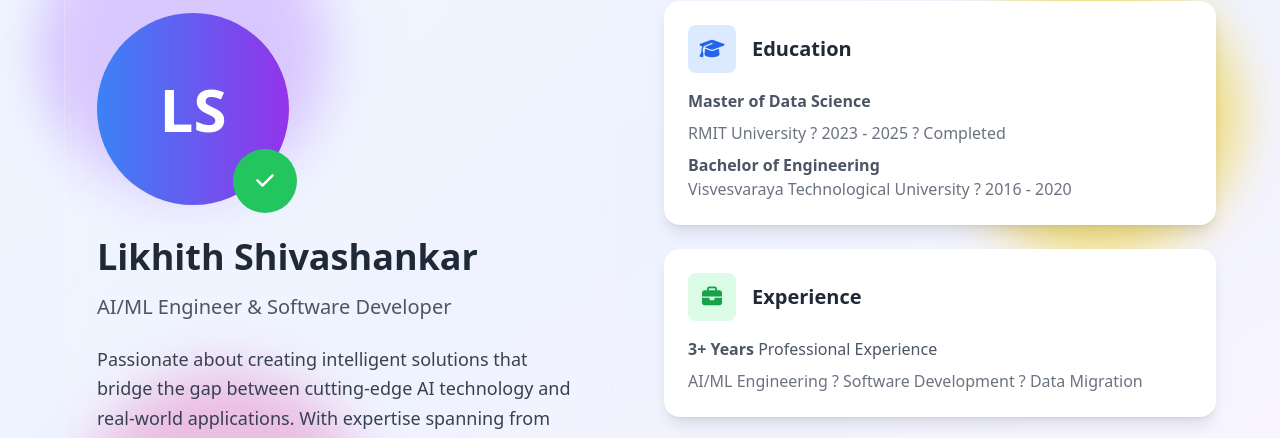
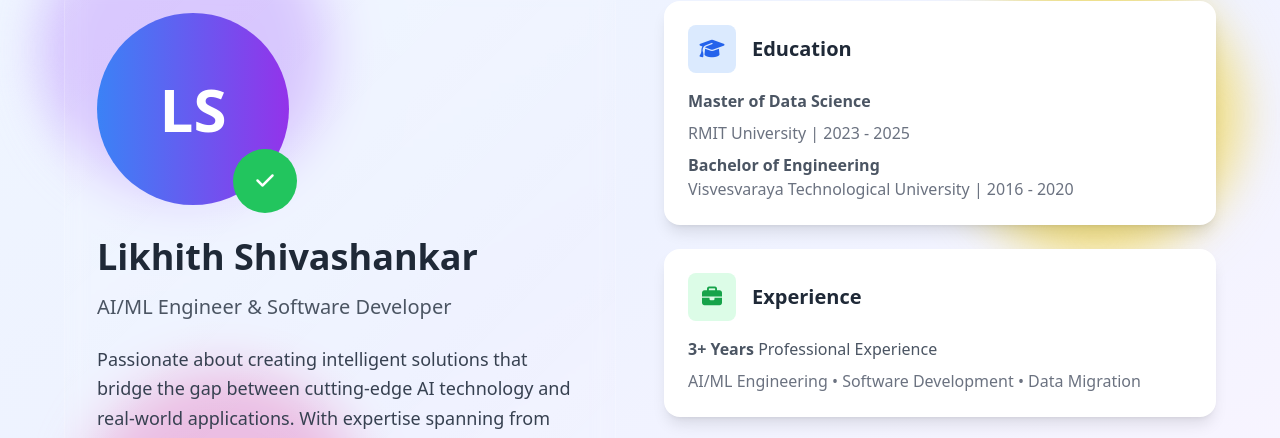
Before and after one commit to LIKHITH20/Interactive-Portfolio, a plain HTML site: page templates/about.html in a window 1280 px wide. Shown: the part 169-607 px from the top of the page. Drawn offline with nearby package versions, Linux system fonts and the light colour scheme.

Commit message:
Commiting the local changes

```diff
--- a/templates/about.html
+++ b/templates/about.html
@@ -3,7 +3,7 @@
 <head>
     <meta charset="UTF-8">
     <meta name="viewport" content="width=device-width, initial-scale=1.0">
-    <title>About - Likhith Shivashankar's Portfolio | Software Engineer | AI/ML Specialist | Data Science Grad</title>
+    <title>About - TheDataEngine.io | Engineering Intelligence. Optimizing Performance.</title>
     <script src="https://cdn.tailwindcss.com"></script>
     <link href="https://cdnjs.cloudflare.com/ajax/libs/font-awesome/6.4.0/css/all.min.css" rel="stylesheet">
     <script>
@@ -181,9 +181,9 @@
                                 <h3 class="text-xl font-semibold text-gray-800">Education</h3>
                             </div>
                             <p class="text-gray-600 mb-2"><strong>Master of Data Science</strong></p>
-                            <p class="text-gray-500">RMIT University ? 2023 - 2025 ? Completed</p>
+                            <p class="text-gray-500">RMIT University | 2023 - 2025 </p>
                             <p class="text-gray-600 mt-2"><strong>Bachelor of Engineering</strong></p>
-                            <p class="text-gray-500">Visvesvaraya Technological University ? 2016 - 2020</p>
+                            <p class="text-gray-500">Visvesvaraya Technological University | 2016 - 2020</p>
                         </div>
 
                         <div class="bg-white rounded-2xl p-6 shadow-lg hover-lift">
@@ -194,7 +194,7 @@
                                 <h3 class="text-xl font-semibold text-gray-800">Experience</h3>
                             </div>
                             <p class="text-gray-600 mb-2"><strong>3+ Years</strong> Professional Experience</p>
-                            <p class="text-gray-500">AI/ML Engineering ? Software Development ? Data Migration</p>
+                            <p class="text-gray-500">AI/ML Engineering • Software Development • Data Migration</p>
                         </div>
 
                         <div class="bg-white rounded-2xl p-6 shadow-lg hover-lift">
```
